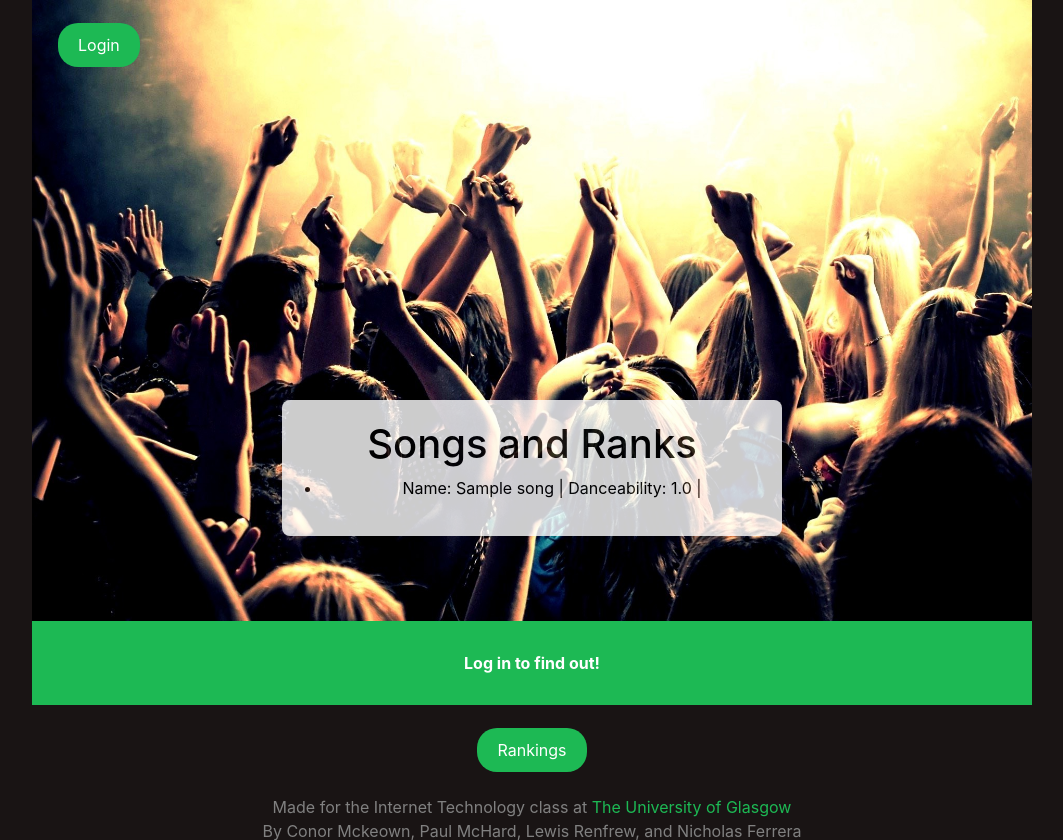
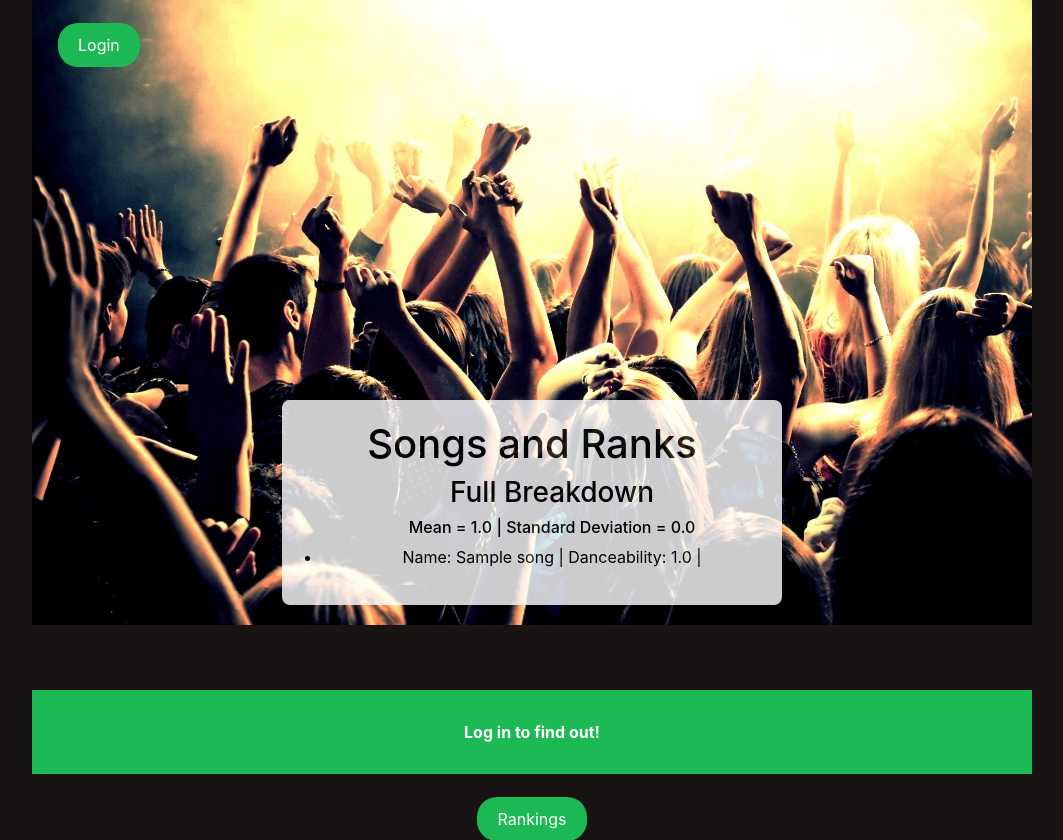
Before and after one commit to PaulMcHard/SpotifyPlaylistRanker, a Django app: a page that uses rankify_project/templates/rankify/playlist.html in a window 1280 px wide. Shown: the top 840 px of the page, without its empty margins (108-1171 px from the left). Run offline with Django 3.2, Linux system fonts and the light colour scheme; tables that the repository leaves empty hold one stand-in row (values such as "Sample post"); some libraries are stand-ins or nearby versions.

Commit message:
added standard deviation

```diff
--- a/rankify_project/rankify/views.py
+++ b/rankify_project/rankify/views.py
@@ -1,6 +1,7 @@
 from django import forms
 from rankify.forms import PlaylistForm
 import sys
+import math
 import json
 import requests
 import base64
@@ -240,4 +241,44 @@ def show_playlist(request, playlist_slug):
     # stick them in the dictionary
     context_dict['songs'] = songs
 
+    #get av danceability and set variance and counter.
+    mean = playlist.avg_danceability
+    variance = 0
+    count = 0
+
+    #for each song get variance from mean and use that to calculate standard Deviation
+    for song in songs:
+        thisvar = song.danceability - mean
+        thisvar = thisvar ** 2
+        variance += thisvar
+        count += 1
+
+    if count > 0:
+        meanvar = variance/count
+    else: #avoid divide by zero problem
+        meanvar = 0;
+
+    stdDev = math.sqrt(meanvar)
+    stdDev = (round(stdDev, 3))
+    mean = (round(mean, 3))
+
+    abovedev = []
+    belowdev = []
+
+    for song in songs:
+        if( song.danceability > ( mean + stdDev )):
+            abovedev.append(song)
+        elif (song.danceability < ( mean - stdDev )):
+            belowdev.append(song)
+
+    #abovedev = sort(key = lambda danceability: song.danceability )
+    #belowdev.sort(key = lambda danceability: song.danceability )
+
+    abovedev = sorted(abovedev, key = lambda danceability: song.danceability)
+
+    context_dict['deviation'] =stdDev
+    context_dict['mean'] = mean
+    context_dict['abovedev'] = abovedev
+    context_dict['belowdev'] = belowdev
+
     return render(request, 'rankify/playlist.html', context_dict)
--- a/rankify_project/templates/rankify/playlist.html
+++ b/rankify_project/templates/rankify/playlist.html
@@ -9,9 +9,27 @@
 {% block body_block %}
 <h1> Songs and Ranks </h1>
 <div>
+  {% if abovedev %} <ul>
+  <h3> Top Songs </h3>
+  {% for song in abovedev %}
+  <li>Name: {{ song.song_name }} |      Danceability: {{ song.danceability }} |     </li>
+  {% endfor %} </ul>
+  {% endif %}
+
+  {% if belowdev %} <ul>
+  <h3> Bottom Songs </h3>
+  {% for song in belowdev %}
+  <li>Name: {{ song.song_name }} |      Danceability: {{ song.danceability }} |     </li>
+  {% endfor %} </ul>
+  {% endif %}
+
 {% if songs %} <ul>
-{% for song in songs %} <li>Name: {{ song.song_name }} |      Danceability: {{ song.danceability }} |     </li>
+<h3> Full Breakdown </h3>
+<h6> Mean = {{ mean }} | Standard Deviation = {{ deviation }} </h6>
+{% for song in songs %}
+<li>Name: {{ song.song_name }} | Danceability: {{ song.danceability }} |     </li>
 {% endfor %} </ul>
+
 
 <ul>
 {% else %}
```
